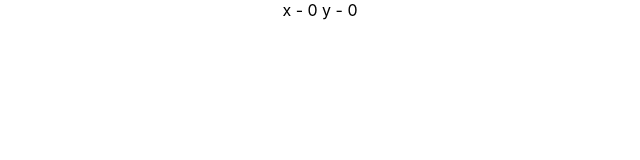
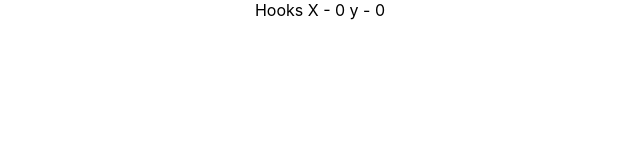
Before and after one commit to RayaIrf/react_hooks, a React (Create React App) app: page / in a window 1280 px wide. Shown: the top 160 px of the page, without its empty margins (320-960 px from the left). Built offline with nearby package versions, Linux system fonts and the light colour scheme.

Commit message:
Run effects only once

```diff
--- a/src/App.js
+++ b/src/App.js
@@ -8,11 +8,13 @@ import HookCounterFour from './components/HookCounterFour';
 import ClassCounterOne from './components/ClassCounterOne';
 import HookCounterOne from './components/HookCounterOne';
 import ClassMouse from './components/ClassMouse';
+import HookMouse from './components/HookMouse';
 
 function App() {
   return (
     <div className="App">
-      <ClassMouse />
+      {/* <ClassMouse /> */}
+      <HookMouse />
     </div>
   );
 }
--- a/src/components/HookMouse.js
+++ b/src/components/HookMouse.js
@@ -5,10 +5,16 @@ function HookMouse() {
     const [x, setX] = useState(0)
     const [y, setY] = useState(0)
 
+    const logMousePosition = e => {
+        console.log('Mouse event');
+        setX(e.clientX)
+        setY(e.clientY)
+    }
+
     useEffect(() => {
         console.log('useEffect called');
-        window.addEventListener('mousemove', log)
-    })
+        window.addEventListener('mousemove', logMousePosition)
+    }, [])
 
   return (
     <div>
```
